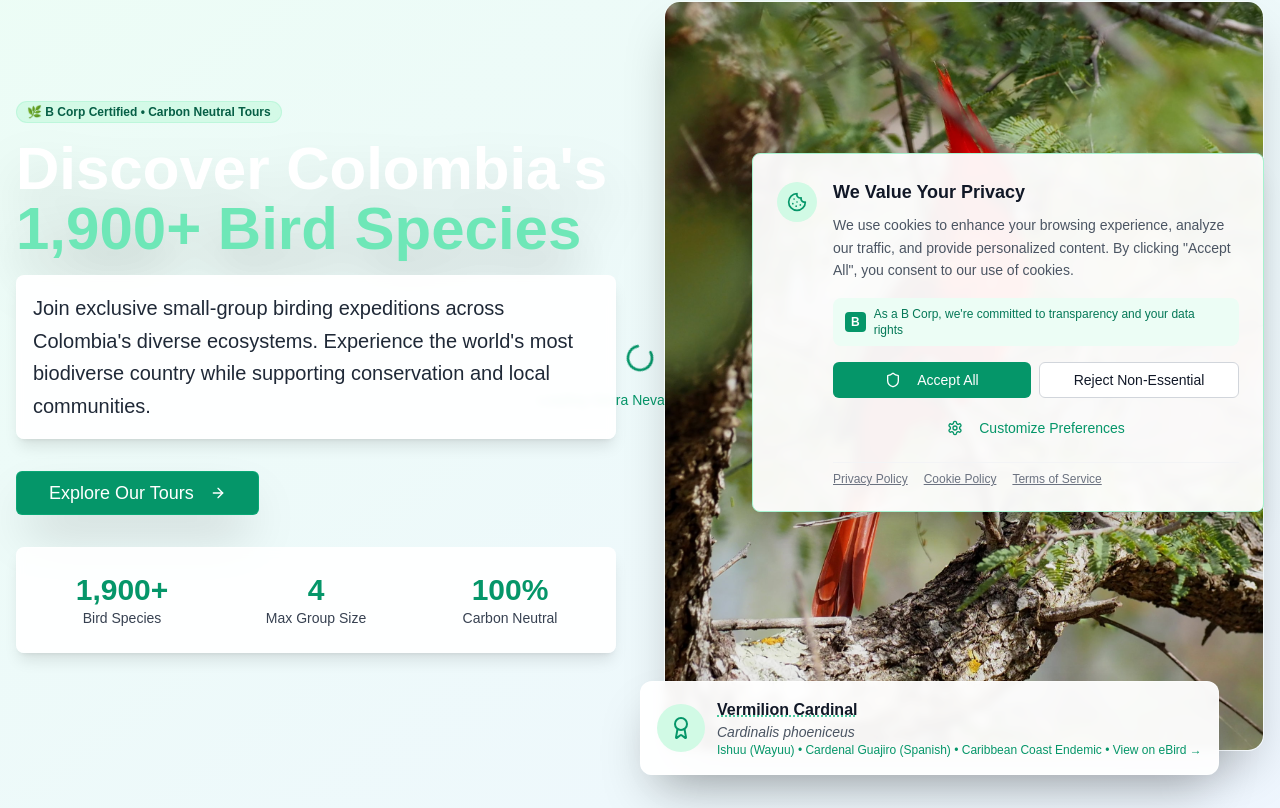
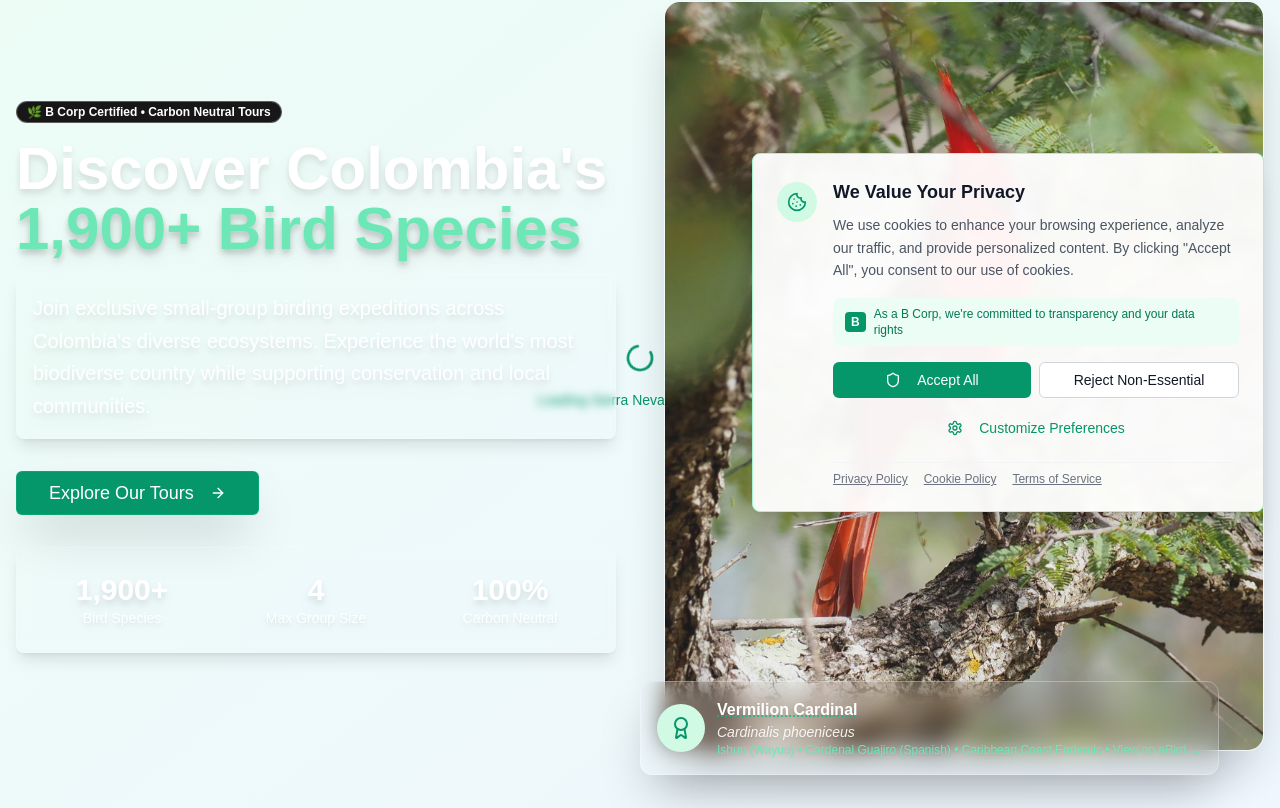
Before and after one commit to mmelendro/Aves, a Next.js app: page / in a window 1280 px wide. Shown: the part 272-1080 px from the top of the page. Built offline with nearby package versions, Linux system fonts and the light colour scheme.

Commit message:
feat: optimize hero section for YouTube video integration
Enhance video visibility and text readability across devices.

Co-authored-by: null <68510980+mmelendro@users.noreply.github.com>

```diff
--- a/app/page.tsx
+++ b/app/page.tsx
@@ -65,15 +65,15 @@ export default function AVESLandingPage() {
           <div className="grid lg:grid-cols-2 gap-12 items-center">
             <div className="space-y-8">
               <div className="space-y-4">
-                <Badge className="bg-emerald-100/90 text-emerald-800 hover:bg-emerald-100/90 backdrop-blur-sm border border-emerald-200/50">
+                <Badge className="text-white border border-white/30 backdrop-blur-sm hover:bg-white/10">
                   🌿 B Corp Certified • Carbon Neutral Tours
                 </Badge>
-                <h1 className="text-4xl lg:text-6xl font-bold text-white leading-tight drop-shadow-2xl">
+                <h1 className="text-4xl lg:text-6xl font-bold text-white leading-tight drop-shadow-lg">
                   Discover Colombia's
-                  <span className="text-emerald-300 block drop-shadow-2xl">1,900+ Bird Species</span>
+                  <span className="text-emerald-300 block drop-shadow-lg">1,900+ Bird Species</span>
                 </h1>
-                <div className="bg-white/95 backdrop-blur-sm rounded-lg p-4 border border-white/30 shadow-lg">
-                  <p className="text-xl text-gray-800 leading-relaxed">
+                <div className="backdrop-blur-sm rounded-lg p-4 border border-white/20 shadow-lg">
+                  <p className="text-xl text-white leading-relaxed font-medium drop-shadow-lg">
                     Join exclusive small-group birding expeditions across Colombia's diverse ecosystems. Experience the
                     world's most biodiverse country while supporting conservation and local communities.
                   </p>
@@ -92,26 +92,26 @@ export default function AVESLandingPage() {
                 </Link>
               </div>
 
-              <div className="bg-white/90 backdrop-blur-sm rounded-lg p-6 border border-white/30 shadow-lg">
+              <div className="backdrop-blur-sm rounded-lg p-6 border border-white/20 shadow-lg">
                 <div className="grid grid-cols-3 gap-8">
                   <div className="text-center">
-                    <div className="text-3xl font-bold text-emerald-600">1,900+</div>
-                    <div className="text-sm text-gray-700">Bird Species</div>
+                    <div className="text-3xl font-bold text-white drop-shadow-lg">1,900+</div>
+                    <div className="text-sm text-white/90 drop-shadow-md">Bird Species</div>
                   </div>
                   <div className="text-center">
-                    <div className="text-3xl font-bold text-emerald-600">4</div>
-                    <div className="text-sm text-gray-700">Max Group Size</div>
+                    <div className="text-3xl font-bold text-white drop-shadow-lg">4</div>
+                    <div className="text-sm text-white/90 drop-shadow-md">Max Group Size</div>
                   </div>
                   <div className="text-center">
-                    <div className="text-3xl font-bold text-emerald-600">100%</div>
-                    <div className="text-sm text-gray-700">Carbon Neutral</div>
+                    <div className="text-3xl font-bold text-white drop-shadow-lg">100%</div>
+                    <div className="text-sm text-white/90 drop-shadow-md">Carbon Neutral</div>
                   </div>
                 </div>
               </div>
             </div>
 
             <div className="relative">
-              <div className="aspect-[4/5] rounded-2xl overflow-hidden shadow-2xl bg-white/10 backdrop-blur-sm border border-white/30">
+              <div className="aspect-[4/5] rounded-2xl overflow-hidden shadow-2xl bg-white/5 backdrop-blur-sm border border-white/20 opacity-90">
                 <OptimizedImage
                   src="/images/cardinal-guajiro.jpg"
                   alt="Vermilion Cardinal - striking red bird with black face mask, known as Ishuu in Wayuu language, representing the cultural connection between indigenous communities and Colombia's avian diversity"
@@ -125,23 +125,23 @@ export default function AVESLandingPage() {
                   priority
                 />
               </div>
-              <div className="absolute -bottom-6 -left-6 bg-white/95 backdrop-blur-sm rounded-xl p-4 shadow-2xl border border-white/50">
+              <div className="absolute -bottom-6 -left-6 backdrop-blur-md rounded-xl p-4 shadow-2xl border border-white/30">
                 <a
                   href="https://ebird.org/species/vercar1"
                   target="_blank"
                   rel="noopener noreferrer"
-                  className="flex items-center space-x-3 hover:bg-gray-50/50 transition-colors rounded-lg p-1 -m-1"
+                  className="flex items-center space-x-3 hover:bg-white/10 transition-colors rounded-lg p-1 -m-1"
                   style={{ touchAction: "manipulation" }}
                 >
                   <div className="w-12 h-12 bg-emerald-100 rounded-full flex items-center justify-center">
                     <Award className="w-6 h-6 text-emerald-600" />
                   </div>
                   <div>
-                    <div className="font-semibold text-gray-900">
+                    <div className="font-semibold text-white drop-shadow-md">
                       <SpeciesTooltip species={vermilionCardinalData}>Vermilion Cardinal</SpeciesTooltip>
                     </div>
-                    <div className="text-sm text-gray-600 italic">Cardinalis phoeniceus</div>
-                    <div className="text-xs text-emerald-600">
+                    <div className="text-sm text-white/90 italic drop-shadow-sm">Cardinalis phoeniceus</div>
+                    <div className="text-xs text-emerald-300 drop-shadow-sm">
                       Ishuu (Wayuu) • Cardenal Guajiro (Spanish) • Caribbean Coast Endemic • View on eBird →
                     </div>
                   </div>
```
